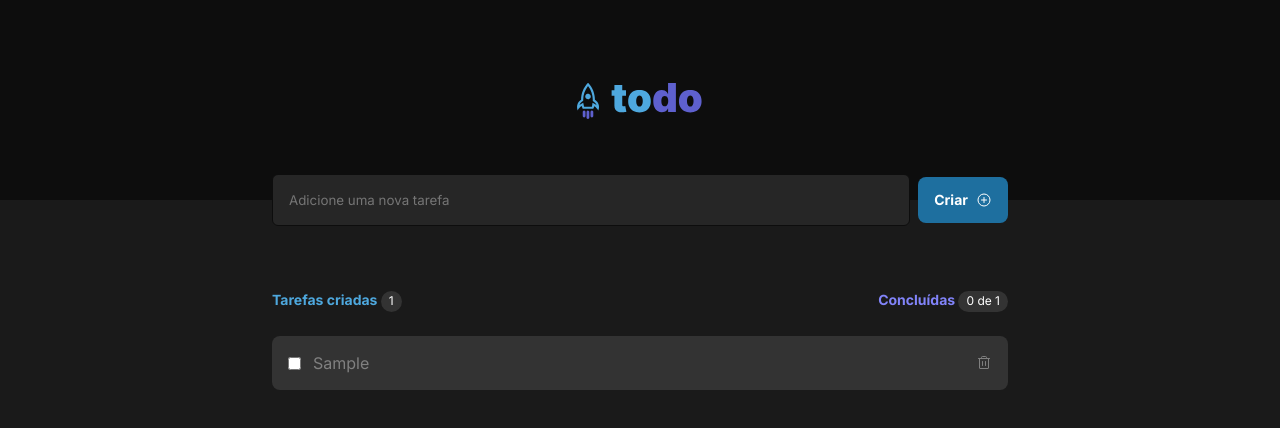
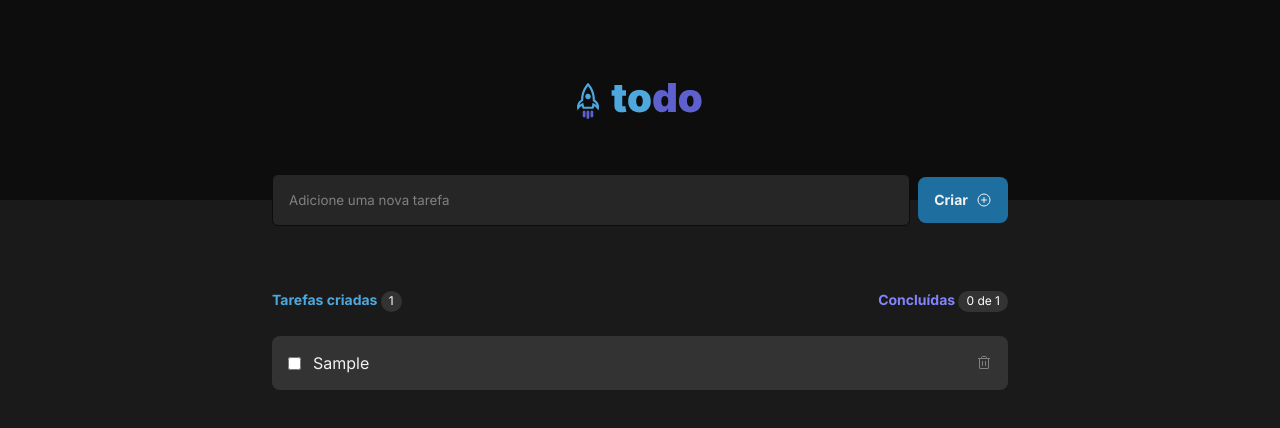
Before and after one commit to gojibetters/ToDo-List, a React (Vite) app: page / in a window 1280 px wide. Both pictures are taken after typing "Sample" into the empty fields and a click on the button "Criar". Shown: the top 428 px of the page. Built offline with nearby package versions, Linux system fonts and the light colour scheme.

Commit message:
update: design input

```diff
--- a/src/components/Checkbox.module.css
+++ b/src/components/Checkbox.module.css
@@ -13,15 +13,12 @@
 
 .checkboxContainer p {
   padding: 0 0.75rem;
+  color: var(--color-gray100);
 }
 
 .checkboxContainer {
   display: flex;
   align-items: center;
-}
-
-.checkboxContainer button {
-  background: var(--color-purpleDark);
 }
 
 .itemContainer button {
--- a/src/components/Checkbox.tsx
+++ b/src/components/Checkbox.tsx
@@ -20,14 +20,12 @@ export function Checkbox ({tasks, setCheck, handleDeleteItem} : CheckboxProps) {
 				<div key={item.id} className={styles.itemContainer}>
 					<div className={styles.checkboxContainer}>
 						<input type='checkbox' id={String(item.id)} onChange={() => setCheck(item.id)}/>
-
 						<p>{item.description}</p>
 					</div>
 					<button onClick={() => handleDeleteItem(item.id)}>
 						<Trash size={16}/>
 					</button>
 				</div>
-
 			))}
 		</>
 	)
--- a/src/index.css
+++ b/src/index.css
@@ -19,6 +19,6 @@
   --color-danger: #E25868;
   --color-purple: #8284FA;
   --color-purple-dark: #5E60CE;
+  --color-blue-dark: #1E6F9F;
   --color-blue: #4EA8DE;
-  --color-blue-dark: #1E6F9F;
 }
--- a/src/pages/Home.module.css
+++ b/src/pages/Home.module.css
@@ -44,7 +44,7 @@ html {
 
 .newTask input {
   background: var(--color-gray500);
-  color: var(--color-gray300);
+  color: var(--color-gray100);
 
 
   width: 100%;
@@ -53,13 +53,21 @@ html {
 
   border: 1px solid var(--color-gray700);
   border-radius: 6px;
+}
+
+.newTask input:focus {
+  outline: none;
+  border: 1px solid var(--color-purple-dark);
+}
 
 
+.newTask input::placeholder {
+  color: var(--color-gray300);
 }
 
 .newTask button {
   background: var(--color-blue-dark);
-  color: var(--color-white);
+  color: var(--color-gray100);
 
   width: 5.625rem;
   height: 3.25em;
@@ -77,6 +85,11 @@ html {
   cursor: pointer;
 
   gap: 0.5rem;
+}
+
+
+.newTask button:hover {
+  background: var(--color-blue);
 }
 
 .tasks {
```
